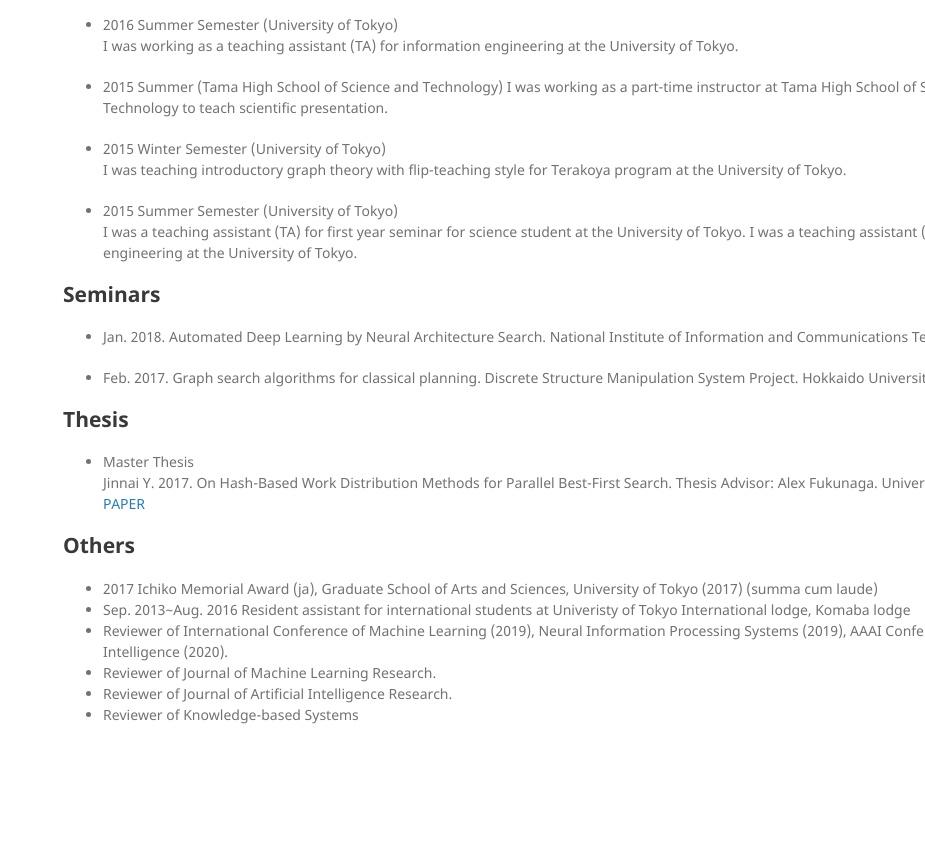
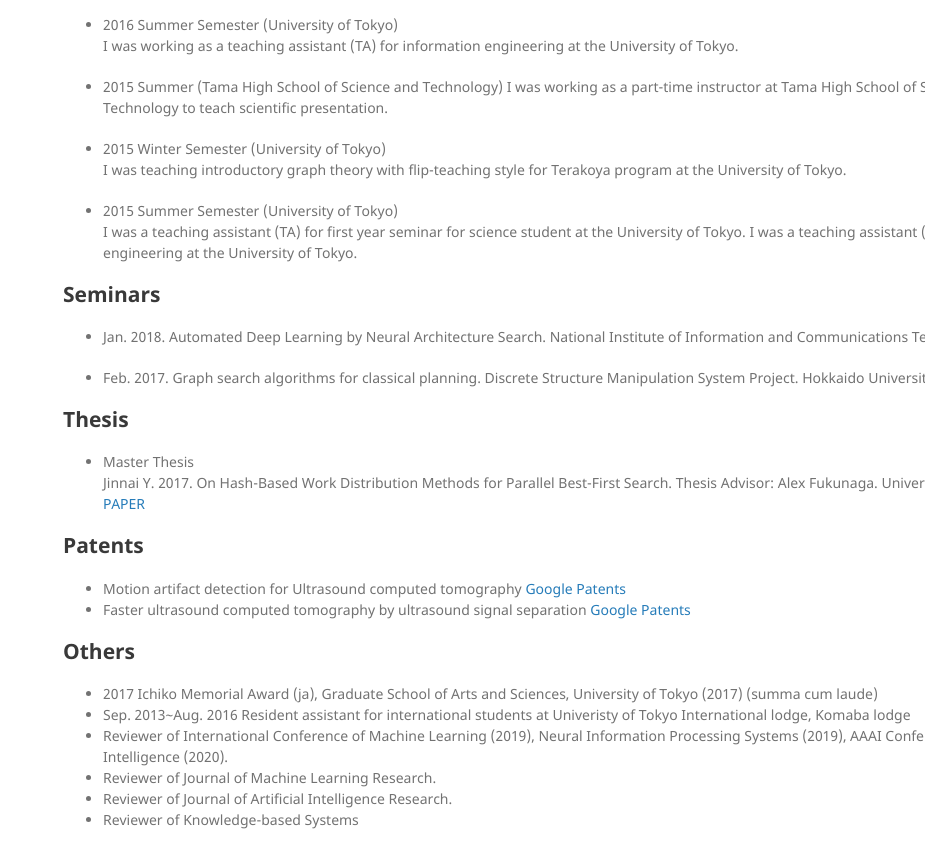
Before and after one commit to jinnaiyuu/jinnaiyuu.github.io, a Jekyll site: the page built from index.md, in a window 1280 px wide and 900 px high, scrolled down 3351 px. Shown: the top 868 px of the window, without its empty margins (355-1280 px from the left). Built offline with Jekyll 4.4.1, drawn with Linux system fonts in a browser that asks for light colours; our own code applies the rules of GitHub Pages for plain Markdown files; before the commit the page ends 4146 px from its top, so only the background shows below that.

Commit message:
added patents

```diff
--- a/index.md
+++ b/index.md
@@ -76,6 +76,10 @@ I was a teaching assistant (TA) for information engineering at the University of
 Jinnai Y. 2017. On Hash-Based Work Distribution Methods for Parallel Best-First Search. Thesis Advisor: Alex Fukunaga. University of Tokyo.
 [PAPER](../pdf/papers/MasterThesis.pdf)
 
+## Patents
+- Motion artifact detection for Ultrasound computed tomography [Google Patents](https://patents.google.com/patent/WO2022114131A1/en)
+- Faster ultrasound computed tomography by ultrasound signal separation [Google Patents](https://patents.google.com/patent/WO2022054848A1/en)
+
 ## Others
 
 - 2017 Ichiko Memorial Award (ja), Graduate School of Arts and Sciences, University of Tokyo (2017) (summa cum laude)
```
Also changed, not shown: ja/index.md (+5 -0 lines).
